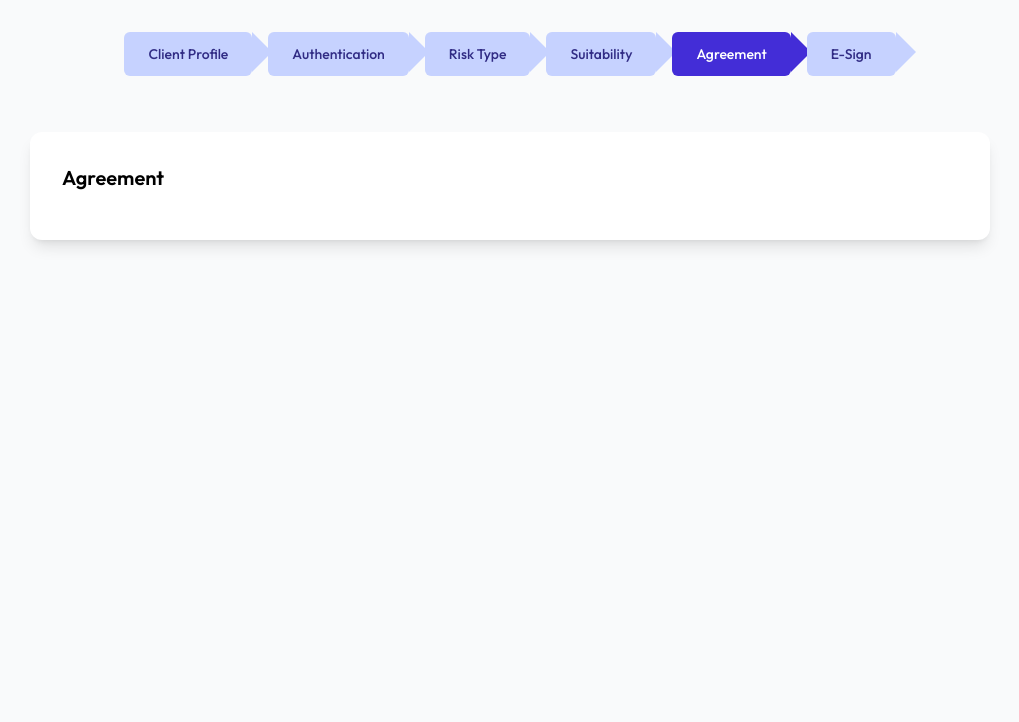
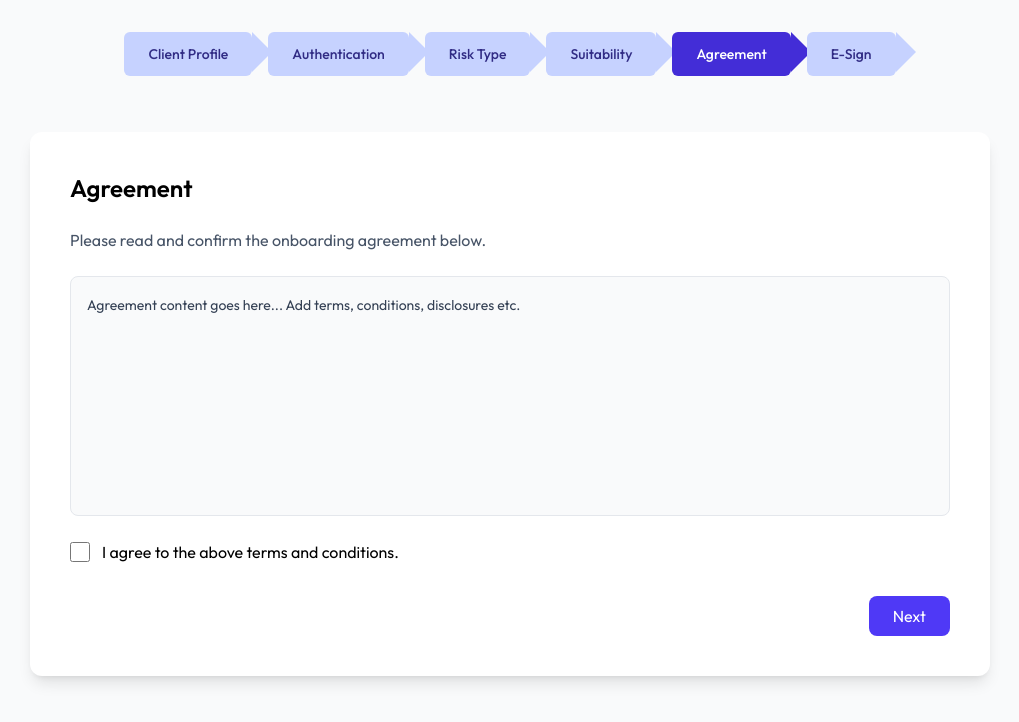
Before and after one commit to IPKwealthservice/IPK-webapp, a React (Vite) app: page /sales/onboarding/agreement in a window 1280 px wide. Shown: the top 722 px of the page, without its empty margins (130-1149 px from the left). Built offline with nearby package versions, Linux system fonts and the light colour scheme; no server answers.

Commit message:
onboarding process

```diff
--- a/src/components/sales/OnboardingPage/steps/Agreement.tsx
+++ b/src/components/sales/OnboardingPage/steps/Agreement.tsx
@@ -1,18 +1,44 @@
 import OnboardingHeader from "../OnboardingHeader";
 import HeaderSteps from "../steps/HeaderSteps";
+import { useNavigate } from "react-router-dom";
 
 export default function Agreement() {
+  const navigate = useNavigate();
+
   return (
     <div className="max-w-5xl mx-auto p-8">
-
       <div className="flex justify-center mb-6">
         <HeaderSteps current={5} />
       </div>
 
-      <div className="bg-white rounded-xl shadow-lg p-8">
-        <h2 className="text-xl font-semibold mb-4">Agreement</h2>
+      <div className="bg-white shadow-lg rounded-xl p-10">
 
-        {/* Agreement Upload / Preview */}
+        <h2 className="text-2xl font-semibold mb-6">Agreement</h2>
+
+        <p className="text-gray-600 mb-6">
+          Please read and confirm the onboarding agreement below.
+        </p>
+
+        <div className="border rounded-lg p-4 bg-gray-50 h-60 overflow-y-auto">
+          <p className="text-sm text-gray-700 leading-6">
+            Agreement content goes here...
+            Add terms, conditions, disclosures etc.
+          </p>
+        </div>
+
+        <label className="flex items-center gap-3 mt-6 cursor-pointer">
+          <input type="checkbox" className="w-5 h-5" />
+          I agree to the above terms and conditions.
+        </label>
+
+        <div className="flex justify-end mt-8">
+          <button
+            onClick={() => navigate("/sales/onboarding/e-sign")}
+            className="px-6 py-2 bg-indigo-600 text-white rounded-lg hover:bg-indigo-700"
+          >
+            Next
+          </button>
+        </div>
       </div>
     </div>
   );
--- a/src/components/sales/OnboardingPage/steps/Authentication.tsx
+++ b/src/components/sales/OnboardingPage/steps/Authentication.tsx
@@ -38,7 +38,6 @@ export default function Authentication() {
     setTimer(30);
     alert("OTP sent successfully!");
 
-    // Focus first OTP box automatically
     setTimeout(() => inputRefs.current[0]?.focus(), 300);
   };
 
@@ -50,13 +49,11 @@ export default function Authentication() {
     newOtp[index] = value;
     setOtp(newOtp);
 
-    // Move to next
     if (value && index < 3) {
       inputRefs.current[index + 1].focus();
     }
   };
 
-  // Handle backspace properly
   const handleKeyDown = (e: any, index: number) => {
     if (e.key === "Backspace" && !otp[index] && index > 0) {
       const newOtp = [...otp];
@@ -67,15 +64,16 @@ export default function Authentication() {
     }
   };
 
-  // Auto paste (e.g., from SMS)
+  // ---------------- AUTO PASTE (SMS) ----------------
   const handlePaste = (e: any) => {
     const paste = e.clipboardData.getData("text").slice(0, 4);
+
     if (/^\d{4}$/.test(paste)) {
       const digits = paste.split("");
       setOtp(digits);
 
-      digits.forEach((d:any, i: any) => {
-        inputRefs.current[i].value = d;
+      digits.forEach((digit: any, i: any) => {
+        inputRefs.current[i].value = digit;
       });
 
       setTimeout(() => inputRefs.current[3]?.focus(), 50);
@@ -102,13 +100,12 @@ return (
         <HeaderSteps current={2} />
       </div>
 
-      {/* White Card */}
-      <div className="bg-white rounded-xl shadow-lg p-8">
+      {/* White Card Box */}
+      <div className="bg-white rounded-xl shadow-lg p-10">
 
-      <div className="p-10 bg-white rounded-xl shadow">
         <div className="grid grid-cols-1 md:grid-cols-2 gap-16">
 
-          {/* ------- LEFT SECTION (Send OTP) ------- */}
+          {/* ---------------- LEFT: Send OTP ---------------- */}
           <div>
             <h2 className="text-3xl font-semibold mb-2">Welcome!!</h2>
             <p className="text-gray-600 mb-8">
@@ -141,7 +138,7 @@ return (
             </button>
           </div>
 
-          {/* ------- RIGHT SECTION (4-digit OTP UI) ------- */}
+          {/* ---------------- RIGHT: OTP UI ---------------- */}
           <div>
             <h2 className="text-xl font-semibold mb-1">Verify your number</h2>
 
@@ -151,7 +148,7 @@ return (
                 : "Enter your mobile number and click Send OTP"}
             </p>
 
-            {/* ---- NEW 4 DIGIT OTP BOXES ---- */}
+            {/* OTP BOXES */}
             <div className="flex gap-4" onPaste={handlePaste}>
               {[0, 1, 2, 3].map((i) => (
                 <input
@@ -160,7 +157,7 @@ return (
                   maxLength={1}
                   type="text"
                   inputMode="numeric"
-              className=" w-14 h-14 text-center border border-indigo-400 rounded-lg text-xl font-semibold focus:ring-2 focus:ring-indigo-600 outline-none"
+                  className="w-12 h-12 text-center border border-indigo-400 rounded-lg text-xl font-semibold focus:ring-2 focus:ring-indigo-600 outline-none"
                   value={otp[i]}
                   onChange={(e) => handleOtpChange(e.target.value, i)}
                   onKeyDown={(e) => handleKeyDown(e, i)}
@@ -194,6 +191,5 @@ return (
         </div>
       </div>
     </div>
-     </div>
   );
 }
--- a/src/components/sales/OnboardingPage/steps/ESign.tsx
+++ b/src/components/sales/OnboardingPage/steps/ESign.tsx
@@ -4,15 +4,28 @@ import HeaderSteps from "../steps/HeaderSteps";
 export default function ESign() {
   return (
     <div className="max-w-5xl mx-auto p-8">
-
       <div className="flex justify-center mb-6">
         <HeaderSteps current={6} />
       </div>
 
-      <div className="bg-white rounded-xl shadow-lg p-8">
-        <h2 className="text-xl font-semibold mb-4">E-Sign</h2>
+      <div className="bg-white shadow-lg rounded-xl p-10">
 
-        {/* E-Sign API UI */}
+        <h2 className="text-2xl font-semibold mb-6">E-Sign</h2>
+
+        <p className="text-gray-600 mb-4">
+          Please digitally sign to complete your onboarding.
+        </p>
+
+        <div className="border rounded-lg p-6 flex justify-center items-center h-48 bg-gray-50">
+          <p className="text-gray-500">E-Sign widget will appear here</p>
+        </div>
+
+        <div className="flex justify-end mt-8">
+          <button className="px-6 py-2 bg-indigo-600 text-white rounded-lg hover:bg-indigo-700">
+            Complete Onboarding
+          </button>
+        </div>
+
       </div>
     </div>
   );
--- a/src/components/sales/OnboardingPage/steps/RiskType.tsx
+++ b/src/components/sales/OnboardingPage/steps/RiskType.tsx
@@ -1,18 +1,51 @@
 import OnboardingHeader from "../OnboardingHeader";
 import HeaderSteps from "../steps/HeaderSteps";
+import { useNavigate } from "react-router-dom";
 
 export default function RiskType() {
+  const navigate = useNavigate();
+
   return (
     <div className="max-w-5xl mx-auto p-8">
-
+      {/* Step Header */}
       <div className="flex justify-center mb-6">
         <HeaderSteps current={3} />
       </div>
 
-      <div className="bg-white rounded-xl shadow-lg p-8">
-        <h2 className="text-xl font-semibold mb-4">Risk Type</h2>
+      {/* White Card */}
+      <div className="bg-white shadow-lg rounded-xl p-10">
 
-        {/* Risk Questions / UI */}
+        <h2 className="text-2xl font-semibold mb-6">Risk Type</h2>
+
+        <p className="text-gray-600 mb-6">
+          Select the type of risk profile for the client.
+        </p>
+
+        <div className="grid grid-cols-1 gap-4">
+          <label className="flex items-center gap-3 cursor-pointer">
+            <input type="radio" name="risk" className="w-5 h-5" />
+            Conservative Investor
+          </label>
+
+          <label className="flex items-center gap-3 cursor-pointer">
+            <input type="radio" name="risk" className="w-5 h-5" />
+            Moderate Investor
+          </label>
+
+          <label className="flex items-center gap-3 cursor-pointer">
+            <input type="radio" name="risk" className="w-5 h-5" />
+            Aggressive Investor
+          </label>
+        </div>
+
+        <div className="flex justify-end mt-8">
+          <button
+            onClick={() => navigate("/sales/onboarding/suitability")}
+            className="px-6 py-2 bg-indigo-600 text-white rounded-lg hover:bg-indigo-700"
+          >
+            Next
+          </button>
+        </div>
       </div>
     </div>
   );
--- a/src/components/sales/OnboardingPage/steps/Suitability.tsx
+++ b/src/components/sales/OnboardingPage/steps/Suitability.tsx
@@ -1,18 +1,36 @@
 import OnboardingHeader from "../OnboardingHeader";
 import HeaderSteps from "../steps/HeaderSteps";
+import { useNavigate } from "react-router-dom";
 
 export default function Suitability() {
+  const navigate = useNavigate();
+
   return (
     <div className="max-w-5xl mx-auto p-8">
-
       <div className="flex justify-center mb-6">
         <HeaderSteps current={4} />
       </div>
 
-      <div className="bg-white rounded-xl shadow-lg p-8">
-        <h2 className="text-xl font-semibold mb-4">Suitability</h2>
+      <div className="bg-white shadow-lg rounded-xl p-10">
+        <h2 className="text-2xl font-semibold mb-6">Suitability Assessment</h2>
 
-        {/* Suitability Form */}
+        <p className="text-gray-600 mb-6">
+          Provide details to determine client's suitability.
+        </p>
+
+        <textarea
+          placeholder="Write your assessment here..."
+          className="w-full h-40 border rounded-lg p-4 outline-none focus:ring-2 focus:ring-indigo-500"
+        ></textarea>
+
+        <div className="flex justify-end mt-8">
+          <button
+            onClick={() => navigate("/sales/onboarding/agreement")}
+            className="px-6 py-2 bg-indigo-600 text-white rounded-lg hover:bg-indigo-700"
+          >
+            Next
+          </button>
+        </div>
       </div>
     </div>
   );
```
Lines whose indentation alone changed are shown as unchanged.
